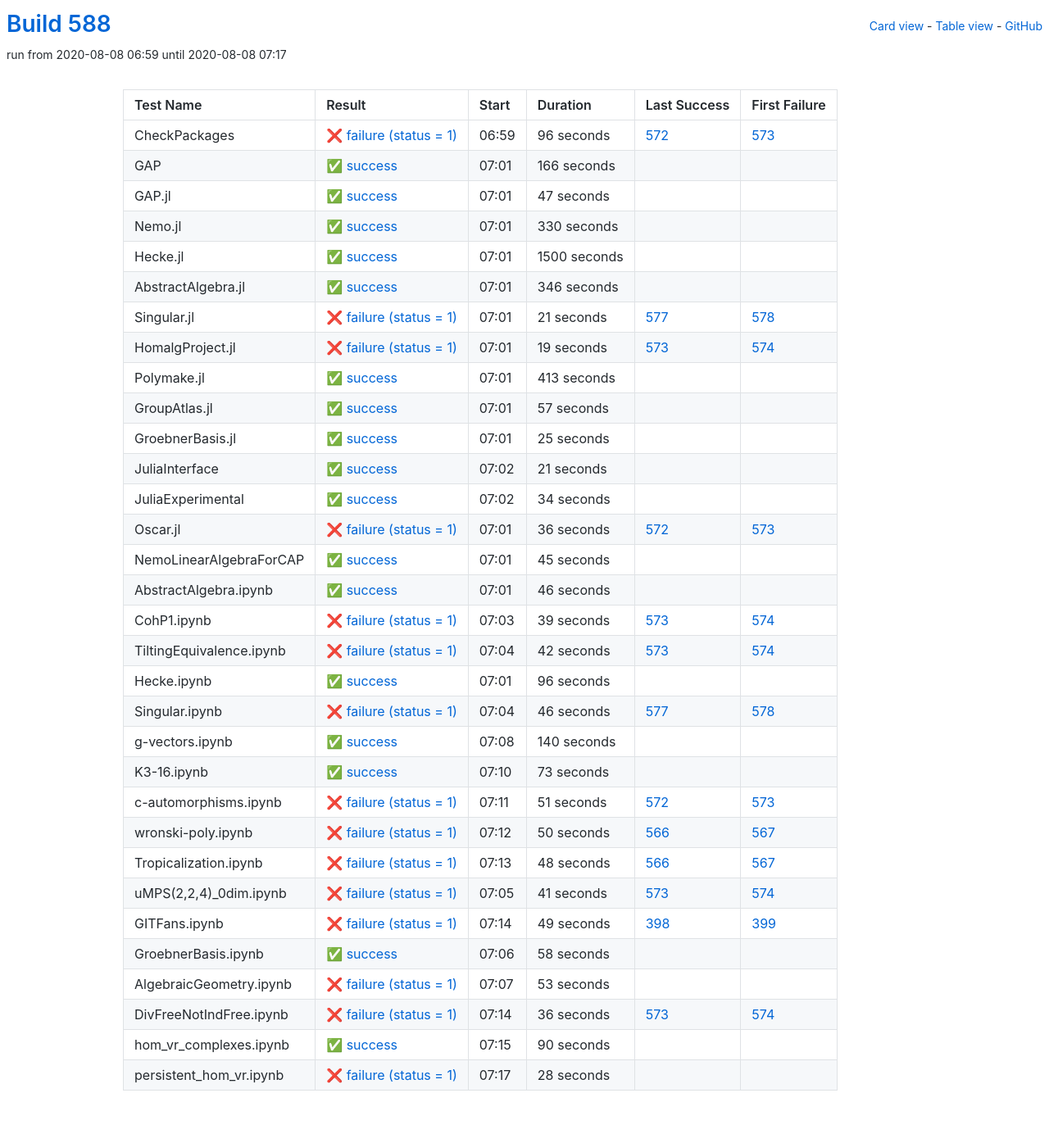
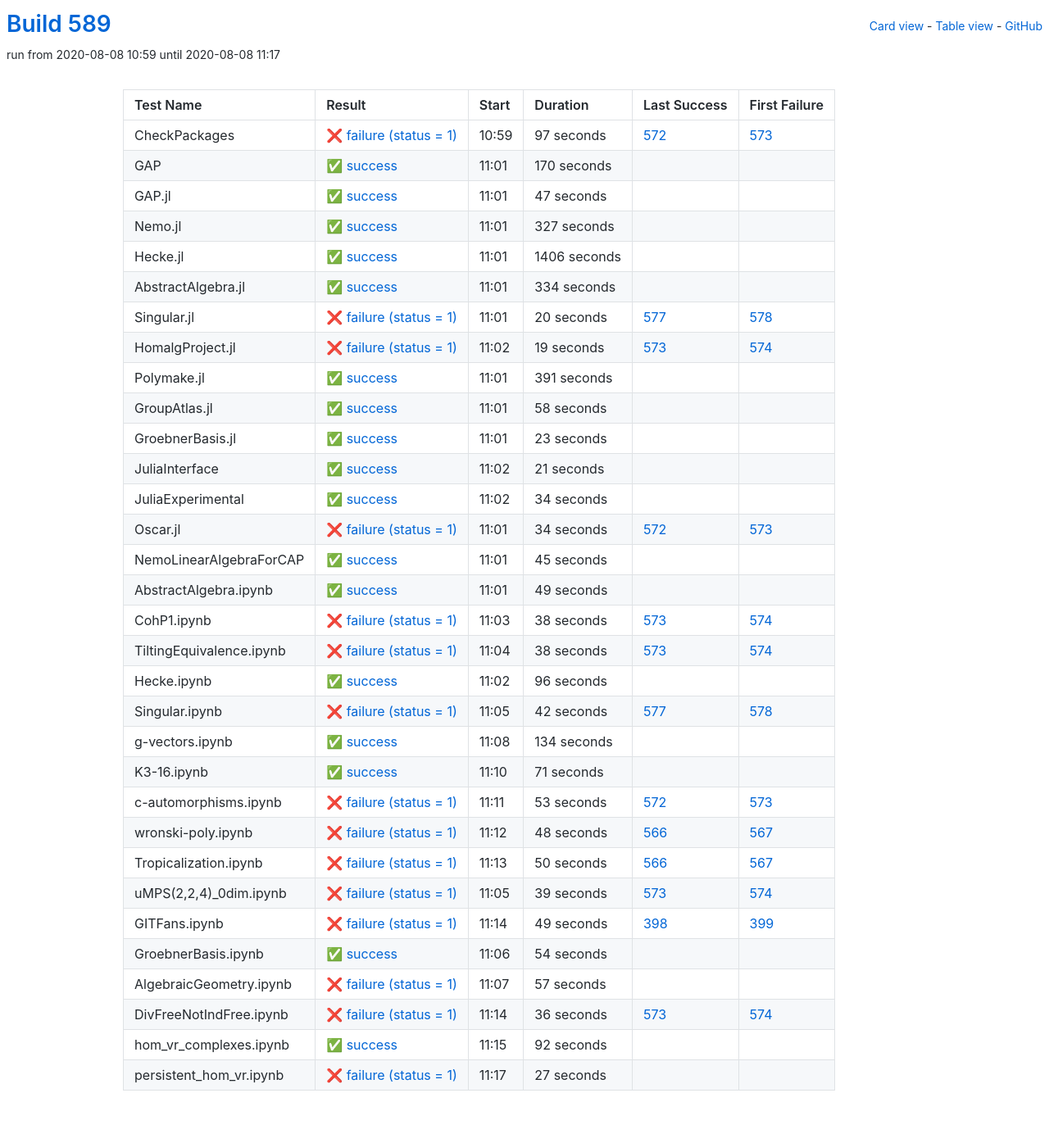
Before and after one commit to oscar-system/oscar-ci-status-stable, a Jekyll site: the page built from table.html, in a window 1280 px wide. Shown: the whole page at 82% size. Built offline with Jekyll 4.4.1, drawn with Linux system fonts in a browser that asks for light colours.

Commit message:
Build #589

```diff
--- a/_data/ci.yml
+++ b/_data/ci.yml
@@ -1,6 +1,6 @@
 ---
-build: 588
-build_url: https://oscarci.mathematik.uni-kl.de/job/oscar-stable/588/
+build: 589
+build_url: https://oscarci.mathematik.uni-kl.de/job/oscar-stable/589/
 job: oscar-stable
 organization: oscar-system
 repo: oscar-ci-status-stable
@@ -8,32 +8,32 @@ repourl: https://github.com/oscar-system/oscar-ci-status-stable
 tests:
 - name: CheckPackages
   id: checkpackages
-  log: https://oscarci.mathematik.uni-kl.de/job/oscar-stable/588/artifact/logs/build-588/CheckPackages.log
-  start: 2020-08-08 06:59
+  log: https://oscarci.mathematik.uni-kl.de/job/oscar-stable/589/artifact/logs/build-589/CheckPackages.log
+  start: 2020-08-08 10:59
   success: false
   exitcode: 1
   status: failure
-  duration: 96
+  duration: 97
   last_success: 572
   last_success_url: https://oscarci.mathematik.uni-kl.de/job/oscar-stable/572/
   first_failure: 573
   first_failure_url: https://oscarci.mathematik.uni-kl.de/job/oscar-stable/573/
 - name: GAP
   id: gap
-  log: https://oscarci.mathematik.uni-kl.de/job/oscar-stable/588/artifact/logs/build-588/GAP.log
-  start: 2020-08-08 07:01
+  log: https://oscarci.mathematik.uni-kl.de/job/oscar-stable/589/artifact/logs/build-589/GAP.log
+  start: 2020-08-08 11:01
   success: true
   exitcode: 0
   status: success
-  duration: 166
+  duration: 170
   last_success: false
   last_success_url:
   first_failure: false
   first_failure_url:
 - name: GAP.jl
   id: gap-jl
-  log: https://oscarci.mathematik.uni-kl.de/job/oscar-stable/588/artifact/logs/build-588/GAP.jl.log
-  start: 2020-08-08 07:01
+  log: https://oscarci.mathematik.uni-kl.de/job/oscar-stable/589/artifact/logs/build-589/GAP.jl.log
+  start: 2020-08-08 11:01
   success: true
   exitcode: 0
   status: success
@@ -44,56 +44,56 @@ tests:
   first_failure_url:
 - name: Nemo.jl
   id: nemo-jl
-  log: https://oscarci.mathematik.uni-kl.de/job/oscar-stable/588/artifact/logs/build-588/Nemo.jl.log
-  start: 2020-08-08 07:01
+  log: https://oscarci.mathematik.uni-kl.de/job/oscar-stable/589/artifact/logs/build-589/Nemo.jl.log
+  start: 2020-08-08 11:01
   success: true
   exitcode: 0
   status: success
-  duration: 330
+  duration: 327
   last_success: false
   last_success_url:
   first_failure: false
   first_failure_url:
 - name: Hecke.jl
   id: hecke-jl
-  log: https://oscarci.mathematik.uni-kl.de/job/oscar-stable/588/artifact/logs/build-588/Hecke.jl.log
-  start: 2020-08-08 07:01
+  log: https://oscarci.mathematik.uni-kl.de/job/oscar-stable/589/artifact/logs/build-589/Hecke.jl.log
+  start: 2020-08-08 11:01
   success: true
   exitcode: 0
   status: success
-  duration: 1500
+  duration: 1406
   last_success: false
   last_success_url:
   first_failure: false
   first_failure_url:
 - name: AbstractAlgebra.jl
   id: abstractalgebra-jl
-  log: https://oscarci.mathematik.uni-kl.de/job/oscar-stable/588/artifact/logs/build-588/AbstractAlgebra.jl.log
-  start: 2020-08-08 07:01
+  log: https://oscarci.mathematik.uni-kl.de/job/oscar-stable/589/artifact/logs/build-589/AbstractAlgebra.jl.log
+  start: 2020-08-08 11:01
   success: true
   exitcode: 0
   status: success
-  duration: 346
+  duration: 334
   last_success: false
   last_success_url:
   first_failure: false
   first_failure_url:
 - name: Singular.jl
   id: singular-jl
-  log: https://oscarci.mathematik.uni-kl.de/job/oscar-stable/588/artifact/logs/build-588/Singular.jl.log
-  start: 2020-08-08 07:01
+  log: https://oscarci.mathematik.uni-kl.de/job/oscar-stable/589/artifact/logs/build-589/Singular.jl.log
+  start: 2020-08-08 11:01
   success: false
   exitcode: 1
   status: failure
-  duration: 21
+  duration: 20
   last_success: 577
   last_success_url: https://oscarci.mathematik.uni-kl.de/job/oscar-stable/577/
   first_failure: 578
   first_failure_url: https://oscarci.mathematik.uni-kl.de/job/oscar-stable/578/
 - name: HomalgProject.jl
   id: homalgproject-jl
-  log: https://oscarci.mathematik.uni-kl.de/job/oscar-stable/588/artifact/logs/build-588/HomalgProject.jl.log
-  start: 2020-08-08 07:01
+  log: https://oscarci.mathematik.uni-kl.de/job/oscar-stable/589/artifact/logs/build-589/HomalgProject.jl.log
+  start: 2020-08-08 11:02
   success: false
   exitcode: 1
   status: failure
@@ -104,44 +104,44 @@ tests:
   first_failure_url: https://oscarci.mathematik.uni-kl.de/job/oscar-stable/574/
 - name: Polymake.jl
   id: polymake-jl
-  log: https://oscarci.mathematik.uni-kl.de/job/oscar-stable/588/artifact/logs/build-588/Polymake.jl.log
-  start: 2020-08-08 07:01
+  log: https://oscarci.mathematik.uni-kl.de/job/oscar-stable/589/artifact/logs/build-589/Polymake.jl.log
+  start: 2020-08-08 11:01
   success: true
   exitcode: 0
   status: success
-  duration: 413
+  duration: 391
   last_success: false
   last_success_url:
   first_failure: false
   first_failure_url:
 - name: GroupAtlas.jl
   id: groupatlas-jl
-  log: https://oscarci.mathematik.uni-kl.de/job/oscar-stable/588/artifact/logs/build-588/GroupAtlas.jl.log
-  start: 2020-08-08 07:01
+  log: https://oscarci.mathematik.uni-kl.de/job/oscar-stable/589/artifact/logs/build-589/GroupAtlas.jl.log
+  start: 2020-08-08 11:01
   success: true
   exitcode: 0
   status: success
-  duration: 57
+  duration: 58
   last_success: false
   last_success_url:
   first_failure: false
   first_failure_url:
 - name: GroebnerBasis.jl
   id: groebnerbasis-jl
-  log: https://oscarci.mathematik.uni-kl.de/job/oscar-stable/588/artifact/logs/build-588/GroebnerBasis.jl.log
-  start: 2020-08-08 07:01
+  log: https://oscarci.mathematik.uni-kl.de/job/oscar-stable/589/artifact/logs/build-589/GroebnerBasis.jl.log
+  start: 2020-08-08 11:01
   success: true
   exitcode: 0
   status: success
-  duration: 25
+  duration: 23
   last_success: false
   last_success_url:
   first_failure: false
   first_failure_url:
 - name: JuliaInterface
   id: juliainterface
-  log: https://oscarci.mathematik.uni-kl.de/job/oscar-stable/588/artifact/logs/build-588/JuliaInterface.log
-  start: 2020-08-08 07:02
+  log: https://oscarci.mathematik.uni-kl.de/job/oscar-stable/589/artifact/logs/build-589/JuliaInterface.log
+  start: 2020-08-08 11:02
   success: true
   exitcode: 0
   status: success
@@ -152,8 +152,8 @@ tests:
   first_failure_url:
 - name: JuliaExperimental
   id: juliaexperimental
-  log: https://oscarci.mathematik.uni-kl.de/job/oscar-stable/588/artifact/logs/build-588/JuliaExperimental.log
-  start: 2020-08-08 07:02
+  log: https://oscarci.mathematik.uni-kl.de/job/oscar-stable/589/artifact/logs/build-589/JuliaExperimental.log
+  start: 2020-08-08 11:02
   success: true
   exitcode: 0
   status: success
@@ -164,20 +164,20 @@ tests:
   first_failure_url:
 - name: Oscar.jl
   id: oscar-jl
-  log: https://oscarci.mathematik.uni-kl.de/job/oscar-stable/588/artifact/logs/build-588/Oscar.jl.log
-  start: 2020-08-08 07:01
+  log: https://oscarci.mathematik.uni-kl.de/job/oscar-stable/589/artifact/logs/build-589/Oscar.jl.log
+  start: 2020-08-08 11:01
   success: false
   exitcode: 1
   status: failure
-  duration: 36
+  duration: 34
   last_success: 572
   last_success_url: https://oscarci.mathematik.uni-kl.de/job/oscar-stable/572/
   first_failure: 573
   first_failure_url: https://oscarci.mathematik.uni-kl.de/job/oscar-stable/573/
 - name: NemoLinearAlgebraForCAP
   id: nemolinearalgebraforcap
-  log: https://oscarci.mathematik.uni-kl.de/job/oscar-stable/588/artifact/logs/build-588/NemoLinearAlgebraForCAP.log
-  start: 2020-08-08 07:01
+  log: https://oscarci.mathematik.uni-kl.de/job/oscar-stable/589/artifact/logs/build-589/NemoLinearAlgebraForCAP.log
+  start: 2020-08-08 11:01
   success: true
   exitcode: 0
   status: success
@@ -188,44 +188,44 @@ tests:
   first_failure_url:
 - name: AbstractAlgebra.ipynb
   id: abstractalgebra-ipynb
-  log: https://oscarci.mathematik.uni-kl.de/job/oscar-stable/588/artifact/logs/build-588/AbstractAlgebra.ipynb.log
-  start: 2020-08-08 07:01
+  log: https://oscarci.mathematik.uni-kl.de/job/oscar-stable/589/artifact/logs/build-589/AbstractAlgebra.ipynb.log
+  start: 2020-08-08 11:01
   success: true
   exitcode: 0
   status: success
-  duration: 46
+  duration: 49
   last_success: false
   last_success_url:
   first_failure: false
   first_failure_url:
 - name: CohP1.ipynb
   id: cohp1-ipynb
-  log: https://oscarci.mathematik.uni-kl.de/job/oscar-stable/588/artifact/logs/build-588/CohP1.ipynb.log
-  start: 2020-08-08 07:03
+  log: https://oscarci.mathematik.uni-kl.de/job/oscar-stable/589/artifact/logs/build-589/CohP1.ipynb.log
+  start: 2020-08-08 11:03
   success: false
   exitcode: 1
   status: failure
-  duration: 39
+  duration: 38
   last_success: 573
   last_success_url: https://oscarci.mathematik.uni-kl.de/job/oscar-stable/573/
   first_failure: 574
   first_failure_url: https://oscarci.mathematik.uni-kl.de/job/oscar-stable/574/
 - name: TiltingEquivalence.ipynb
   id: tiltingequivalence-ipynb
-  log: https://oscarci.mathematik.uni-kl.de/job/oscar-stable/588/artifact/logs/build-588/TiltingEquivalence.ipynb.log
-  start: 2020-08-08 07:04
+  log: https://oscarci.mathematik.uni-kl.de/job/oscar-stable/589/artifact/logs/build-589/TiltingEquivalence.ipynb.log
+  start: 2020-08-08 11:04
   success: false
   exitcode: 1
   status: failure
-  duration: 42
+  duration: 38
   last_success: 573
   last_success_url: https://oscarci.mathematik.uni-kl.de/job/oscar-stable/573/
   first_failure: 574
   first_failure_url: https://oscarci.mathematik.uni-kl.de/job/oscar-stable/574/
 - name: Hecke.ipynb
   id: hecke-ipynb
-  log: https://oscarci.mathematik.uni-kl.de/job/oscar-stable/588/artifact/logs/build-588/Hecke.ipynb.log
-  start: 2020-08-08 07:01
+  log: https://oscarci.mathematik.uni-kl.de/job/oscar-stable/589/artifact/logs/build-589/Hecke.ipynb.log
+  start: 2020-08-08 11:02
   success: true
   exitcode: 0
   status: success
@@ -236,56 +236,68 @@ tests:
   first_failure_url:
 - name: Singular.ipynb
   id: singular-ipynb
-  log: https://oscarci.mathematik.uni-kl.de/job/oscar-stable/588/artifact/logs/build-588/Singular.ipynb.log
-  start: 2020-08-08 07:04
+  log: https://oscarci.mathematik.uni-kl.de/job/oscar-stable/589/artifact/logs/build-589/Singular.ipynb.log
+  start: 2020-08-08 11:05
   success: false
   exitcode: 1
   status: failure
-  duration: 46
+  duration: 42
   last_success: 577
   last_success_url: https://oscarci.mathematik.uni-kl.de/job/oscar-stable/577/
   first_failure: 578
   first_failure_url: https://oscarci.mathematik.uni-kl.de/job/oscar-stable/578/
 - name: g-vectors.ipynb
   id: g-vectors-ipynb
-  log: https://oscarci.mathematik.uni-kl.de/job/oscar-stable/588/artifact/logs/build-588/g-vectors.ipynb.log
-  start: 2020-08-08 07:08
+  log: https://oscarci.mathematik.uni-kl.de/job/oscar-stable/589/artifact/logs/build-589/g-vectors.ipynb.log
+  start: 2020-08-08 11:08
   success: true
   exitcode: 0
   status: success
-  duration: 140
+  duration: 134
   last_success: false
   last_success_url:
   first_failure: false
   first_failure_url:
 - name: K3-16.ipynb
   id: k3-16-ipynb
-  log: https://oscarci.mathematik.uni-kl.de/job/oscar-stable/588/artifact/logs/build-588/K3-16.ipynb.log
-  start: 2020-08-08 07:10
+  log: https://oscarci.mathematik.uni-kl.de/job/oscar-stable/589/artifact/logs/build-589/K3-16.ipynb.log
+  start: 2020-08-08 11:10
   success: true
   exitcode: 0
   status: success
-  duration: 73
+  duration: 71
   last_success: false
   last_success_url:
   first_failure: false
   first_failure_url:
 - name: c-automorphisms.ipynb
   id: c-automorphisms-ipynb
-  log: https://oscarci.mathematik.uni-kl.de/job/oscar-stable/588/artifact/logs/build-588/c-automorphisms.ipynb.log
-  start: 2020-08-08 07:11
+  log: https://oscarci.mathematik.uni-kl.de/job/oscar-stable/589/artifact/logs/build-589/c-automorphisms.ipynb.log
+  start: 2020-08-08 11:11
   success: false
   exitcode: 1
   status: failure
-  duration: 51
+  duration: 53
   last_success: 572
   last_success_url: https://oscarci.mathematik.uni-kl.de/job/oscar-stable/572/
   first_failure: 573
   first_failure_url: https://oscarci.mathematik.uni-kl.de/job/oscar-stable/573/
 - name: wronski-poly.ipynb
   id: wronski-poly-ipynb
-  log: https://oscarci.mathematik.uni-kl.de/job/oscar-stable/588/artifact/logs/build-588/wronski-poly.ipynb.log
-  start: 2020-08-08 07:12
+  log: https://oscarci.mathematik.uni-kl.de/job/oscar-stable/589/artifact/logs/build-589/wronski-poly.ipynb.log
+  start: 2020-08-08 11:12
+  success: false
+  exitcode: 1
+  status: failure
+  duration: 48
+  last_success: 566
+  last_success_url: https://oscarci.mathematik.uni-kl.de/job/oscar-stable/566/
+  first_failure: 567
+  first_failure_url: https://oscarci.mathematik.uni-kl.de/job/oscar-stable/567/
+- name: Tropicalization.ipynb
+  id: tropicalization-ipynb
+  log: https://oscarci.mathematik.uni-kl.de/job/oscar-stable/589/artifact/logs/build-589/Tropicalization.ipynb.log
+  start: 2020-08-08 11:13
   success: false
   exitcode: 1
   status: failure
@@ -294,34 +306,22 @@ tests:
   last_success_url: https://oscarci.mathematik.uni-kl.de/job/oscar-stable/566/
   first_failure: 567
   first_failure_url: https://oscarci.mathematik.uni-kl.de/job/oscar-stable/567/
-- name: Tropicalization.ipynb
-  id: tropicalization-ipynb
-  log: https://oscarci.mathematik.uni-kl.de/job/oscar-stable/588/artifact/logs/build-588/Tropicalization.ipynb.log
-  start: 2020-08-08 07:13
+- name: uMPS(2,2,4)_0dim.ipynb
+  id: umps-2-2-4-0dim-ipynb
+  log: https://oscarci.mathematik.uni-kl.de/job/oscar-stable/589/artifact/logs/build-589/uMPS-2-2-4-_0dim.ipynb.log
+  start: 2020-08-08 11:05
   success: false
   exitcode: 1
   status: failure
-  duration: 48
-  last_success: 566
-  last_success_url: https://oscarci.mathematik.uni-kl.de/job/oscar-stable/566/
-  first_failure: 567
-  first_failure_url: https://oscarci.mathematik.uni-kl.de/job/oscar-stable/567/
-- name: uMPS(2,2,4)_0dim.ipynb
-  id: umps-2-2-4-0dim-ipynb
-  log: https://oscarci.mathematik.uni-kl.de/job/oscar-stable/588/artifact/logs/build-588/uMPS-2-2-4-_0dim.ipynb.log
-  start: 2020-08-08 07:05
-  success: false
-  exitcode: 1
-  status: failure
-  duration: 41
+  duration: 39
   last_success: 573
   last_success_url: https://oscarci.mathematik.uni-kl.de/job/oscar-stable/573/
   first_failure: 574
   first_failure_url: https://oscarci.mathematik.uni-kl.de/job/oscar-stable/574/
 - name: GITFans.ipynb
   id: gitfans-ipynb
-  log: https://oscarci.mathematik.uni-kl.de/job/oscar-stable/588/artifact/logs/build-588/GITFans.ipynb.log
-  start: 2020-08-08 07:14
+  log: https://oscarci.mathematik.uni-kl.de/job/oscar-stable/589/artifact/logs/build-589/GITFans.ipynb.log
+  start: 2020-08-08 11:14
   success: false
   exitcode: 1
   status: failure
@@ -332,32 +332,32 @@ tests:
   first_failure_url: https://oscarci.mathematik.uni-kl.de/job/oscar-stable/399/
 - name: GroebnerBasis.ipynb
   id: groebnerbasis-ipynb
-  log: https://oscarci.mathematik.uni-kl.de/job/oscar-stable/588/artifact/logs/build-588/GroebnerBasis.ipynb.log
-  start: 2020-08-08 07:06
+  log: https://oscarci.mathematik.uni-kl.de/job/oscar-stable/589/artifact/logs/build-589/GroebnerBasis.ipynb.log
+  start: 2020-08-08 11:06
   success: true
   exitcode: 0
   status: success
-  duration: 58
+  duration: 54
   last_success: false
   last_success_url:
   first_failure: false
   first_failure_url:
 - name: AlgebraicGeometry.ipynb
   id: algebraicgeometry-ipynb
-  log: https://oscarci.mathematik.uni-kl.de/job/oscar-stable/588/artifact/logs/build-588/AlgebraicGeometry.ipynb.log
-  start: 2020-08-08 07:07
+  log: https://oscarci.mathematik.uni-kl.de/job/oscar-stable/589/artifact/logs/build-589/AlgebraicGeometry.ipynb.log
+  start: 2020-08-08 11:07
   success: false
   exitcode: 1
   status: failure
-  duration: 53
+  duration: 57
   last_success: false
   last_success_url:
   first_failure: false
   first_failure_url:
 - name: DivFreeNotIndFree.ipynb
   id: divfreenotindfree-ipynb
-  log: https://oscarci.mathematik.uni-kl.de/job/oscar-stable/588/artifact/logs/build-588/DivFreeNotIndFree.ipynb.log
-  start: 2020-08-08 07:14
+  log: https://oscarci.mathematik.uni-kl.de/job/oscar-stable/589/artifact/logs/build-589/DivFreeNotIndFree.ipynb.log
+  start: 2020-08-08 11:14
   success: false
   exitcode: 1
   status: failure
@@ -368,24 +368,24 @@ tests:
   first_failure_url: https://oscarci.mathematik.uni-kl.de/job/oscar-stable/574/
 - name: hom_vr_complexes.ipynb
   id: hom-vr-complexes-ipynb
-  log: https://oscarci.mathematik.uni-kl.de/job/oscar-stable/588/artifact/logs/build-588/hom_vr_complexes.ipynb.log
-  start: 2020-08-08 07:15
+  log: https://oscarci.mathematik.uni-kl.de/job/oscar-stable/589/artifact/logs/build-589/hom_vr_complexes.ipynb.log
+  start: 2020-08-08 11:15
   success: true
   exitcode: 0
   status: success
-  duration: 90
+  duration: 92
   last_success: false
   last_success_url:
   first_failure: false
   first_failure_url:
 - name: persistent_hom_vr.ipynb
   id: persistent-hom-vr-ipynb
-  log: https://oscarci.mathematik.uni-kl.de/job/oscar-stable/588/artifact/logs/build-588/persistent_hom_vr.ipynb.log
-  start: 2020-08-08 07:17
+  log: https://oscarci.mathematik.uni-kl.de/job/oscar-stable/589/artifact/logs/build-589/persistent_hom_vr.ipynb.log
+  start: 2020-08-08 11:17
   success: false
   exitcode: 1
   status: failure
-  duration: 28
+  duration: 27
   last_success: false
   last_success_url:
   first_failure: false
```
Also changed, not shown: README.md.
